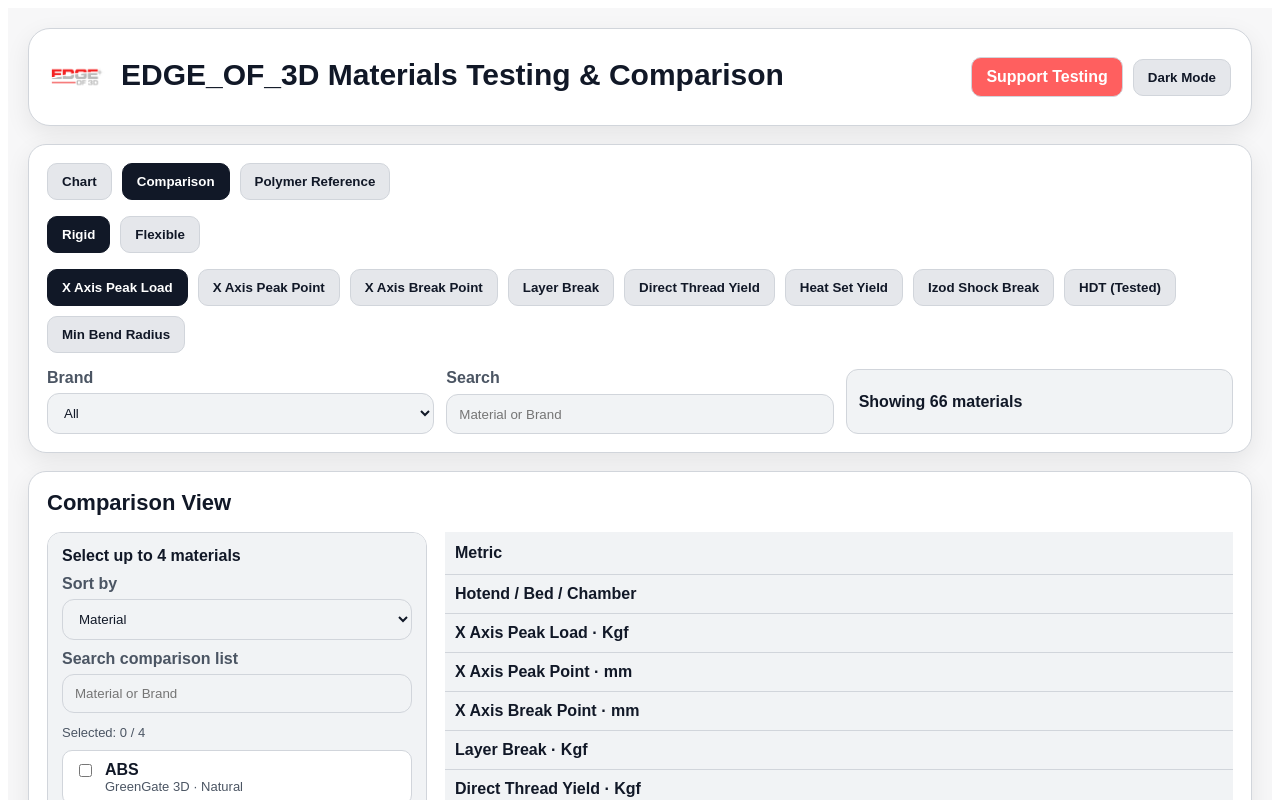
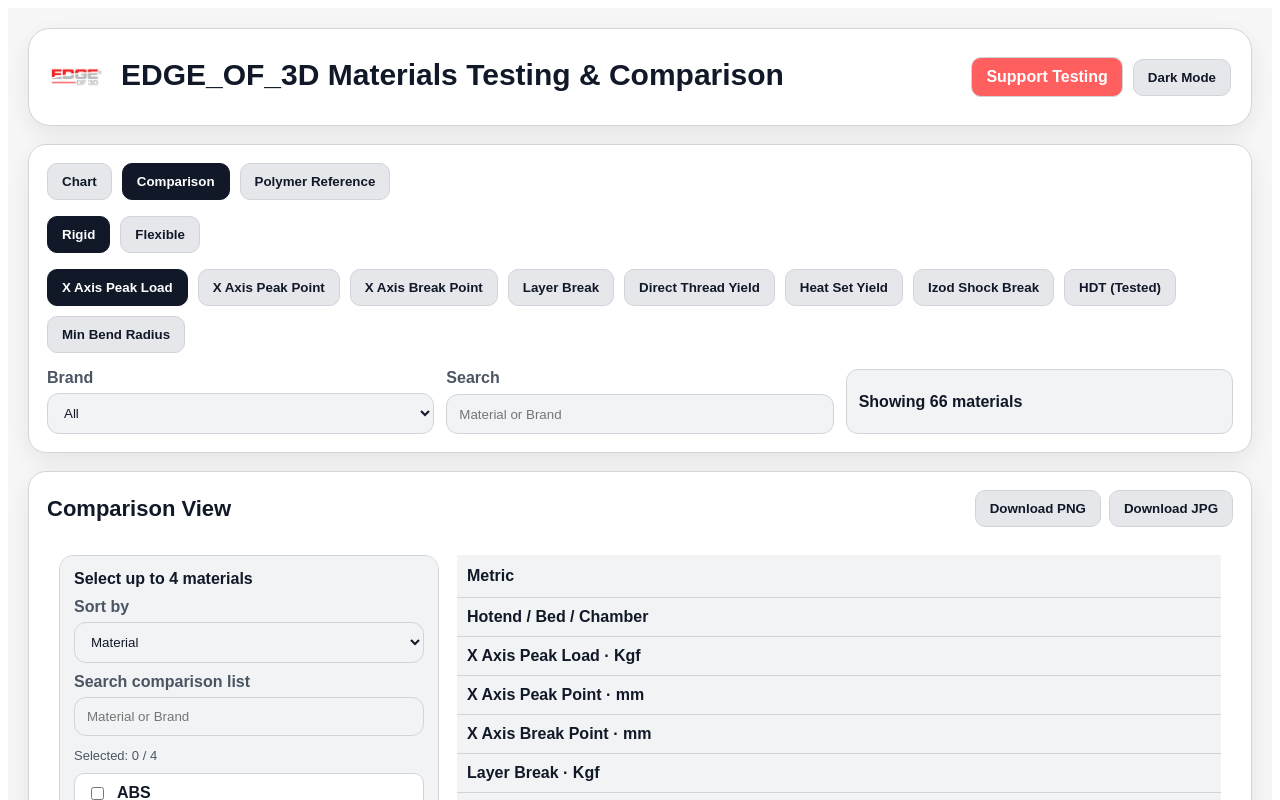
Before and after one commit to Catalinaflyer/eo3d-materials-testing, a React (Create React App) app: page / in a window 1280 px wide. Both pictures are taken after a click on the button "Comparison". Shown: the top 800 px of the page. Built offline with nearby package versions, Linux system fonts and the light colour scheme.

Commit message:
Add comparison image download buttons

```diff
--- a/src/MaterialsTestingComparison.js
+++ b/src/MaterialsTestingComparison.js
@@ -1,4 +1,5 @@
 import React, { useEffect, useMemo, useRef, useState } from "react";
+import html2canvas from "html2canvas";
 import materialTestingData from "./data/materialTestingData";
 import polymerReferenceData from "./data/polymerReferenceData";
 
@@ -288,6 +289,24 @@ function SectionCard({ title, theme, rightContent, children }) {
   );
 }
 
+function downloadElementAsImage(element, filename, type = "png") {
+  if (!element) return;
+
+  html2canvas(element, {
+    backgroundColor: "#ffffff",
+    scale: 2,
+    useCORS: true,
+  }).then((canvas) => {
+    const mimeType = type === "jpg" ? "image/jpeg" : "image/png";
+    const outputUrl = canvas.toDataURL(mimeType, 0.95);
+
+    const link = document.createElement("a");
+    link.href = outputUrl;
+    link.download = `${filename}.${type}`;
+    link.click();
+  });
+}
+
 function downloadSvgAsImage(svgElement, filename, type = "png") {
   if (!svgElement) return;
 
@@ -452,6 +471,7 @@ function ComparisonView({
   const metricSet = getMetricSet(materialType);
   const [sortMode, setSortMode] = useState("Material");
   const [comparisonSearch, setComparisonSearch] = useState("");
+  const comparisonRef = useRef(null);
 
   const sortedMaterials = useMemo(() => {
     const filtered = materials.filter((item) => {
@@ -478,9 +498,39 @@ function ComparisonView({
     );
   };
 
-  return (
-    <SectionCard title="Comparison View" theme={theme}>
-      <div style={{ display: "grid", gridTemplateColumns: "minmax(300px, 380px) 1fr", gap: 18 }}>
+return (
+  <SectionCard
+    title="Comparison View"
+    theme={theme}
+    rightContent={
+      <div style={{ display: "flex", gap: 8, flexWrap: "wrap", alignItems: "center" }}>
+        <AppButton
+          theme={theme}
+          onClick={() => downloadElementAsImage(comparisonRef.current, "materials-comparison", "png")}
+        >
+          Download PNG
+        </AppButton>
+
+        <AppButton
+          theme={theme}
+          onClick={() => downloadElementAsImage(comparisonRef.current, "materials-comparison", "jpg")}
+        >
+          Download JPG
+        </AppButton>
+      </div>
+    }
+  >
+      <div
+  ref={comparisonRef}
+  style={{
+    display: "grid",
+    gridTemplateColumns: "minmax(300px, 380px) 1fr",
+    gap: 18,
+    background: theme.surface,
+    color: theme.text,
+    padding: 12,
+  }}
+>
         <div
           style={{
             border: `1px solid ${theme.border}`,
```
